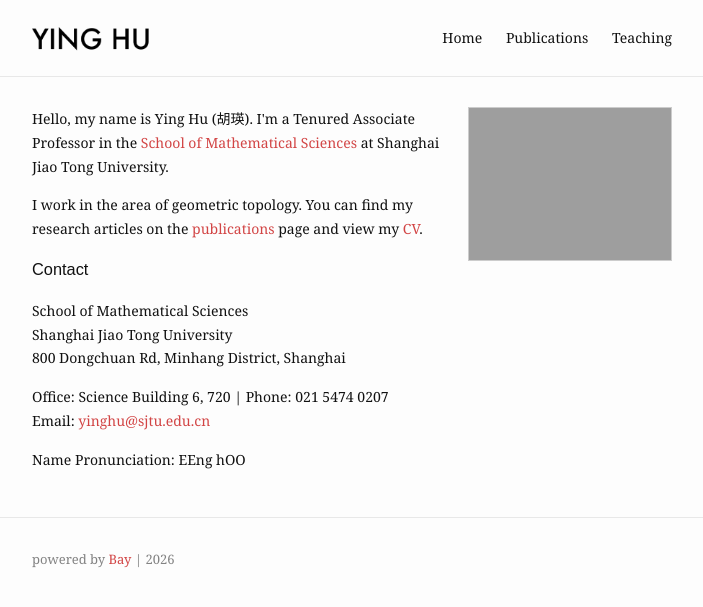
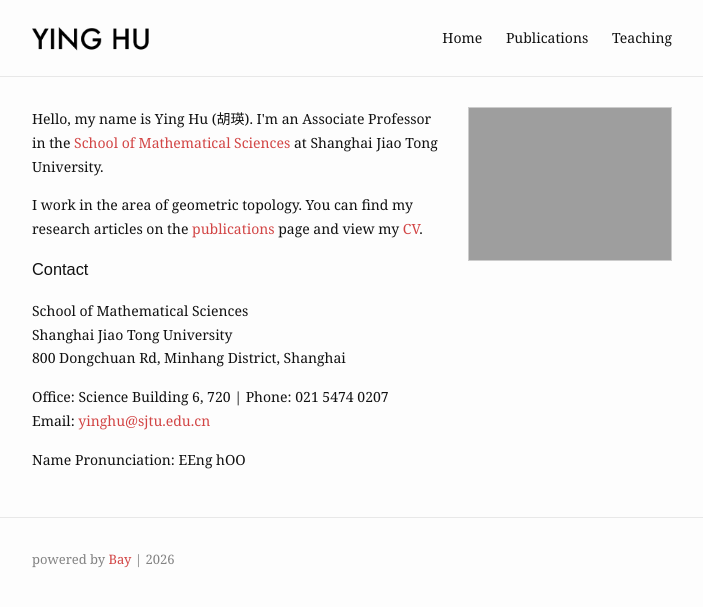
Before and after one commit to yinghu-math/yinghu-math.github.io, a Jekyll site: the page built from index.md, in a window 1280 px wide. Shown: the top 607 px of the page, without its empty margins (288-991 px from the left). Built offline with Jekyll 4.4.1, drawn with Linux system fonts in a browser that asks for light colours.

Commit message:
update CV

```diff
--- a/index.md
+++ b/index.md
@@ -5,7 +5,7 @@ profile_picture:
   alt: website picture
 ---
 
-<p>Hello, my name is Ying Hu (胡瑛). I'm a Tenured Associate Professor in the <a href="https://math.sjtu.edu.cn/Default/index/">School of Mathematical Sciences</a> at Shanghai Jiao Tong University. </p>
+<p>Hello, my name is Ying Hu (胡瑛). I'm an Associate Professor in the <a href="https://math.sjtu.edu.cn/Default/index/">School of Mathematical Sciences</a> at Shanghai Jiao Tong University. </p>
 
 <p>I work in the area of geometric topology. You can find my research articles on the <a href="/research">publications</a> page and view my <a href="/assets/files/CV.pdf" target="_blank">CV</a>.</p>
 
```
Also changed, not shown: teaching.md (+0 -1 lines), 1 other file.
